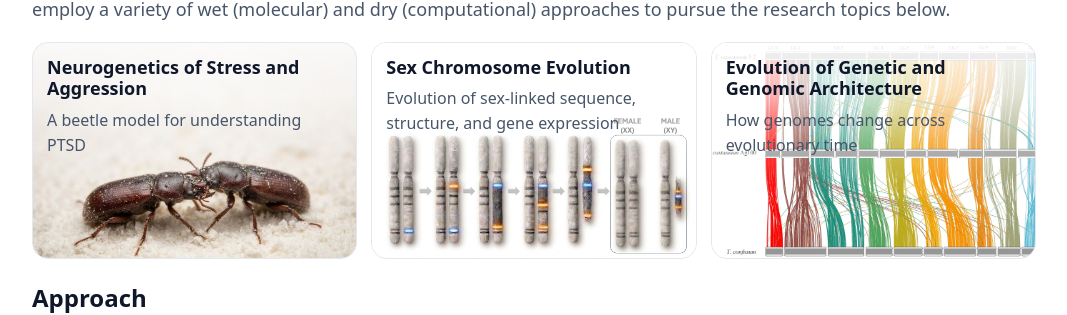
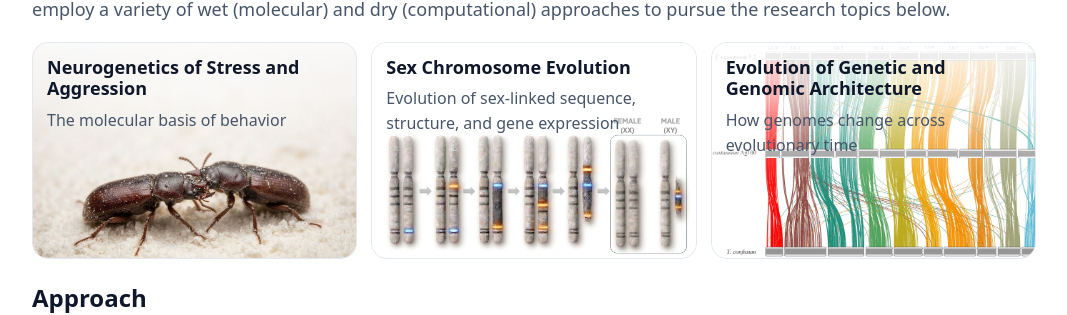
Before and after one commit to demuth-lab/demuth-lab.github.io, a Jekyll site: the page built from research/index.md, in a window 1280 px wide and 996 px high. Shown: the part 419-734 px from the top of the window, without its empty margins (106-1173 px from the left). Built offline with Jekyll 4.4.1, drawn with Linux system fonts in a browser that asks for light colours.

Commit message:
Update behavior.md

```diff
--- a/_research/behavior.md
+++ b/_research/behavior.md
@@ -4,7 +4,7 @@ summary: "Genetic mechanisms underlying male-male contest behaviors"
 hero_image: null
 card_image: "/assets/img/research/gcorn_fight.webp"
 card_title: "Neurogenetics of Stress and Aggression"
-card_blurb: "A beetle model for understanding PTSD"
+card_blurb: "The molecular basis of behavior"
 key_pubs:
   - title: "Add a key paper here"
     citation: "Author A, Author B (Year) Journal"
```
